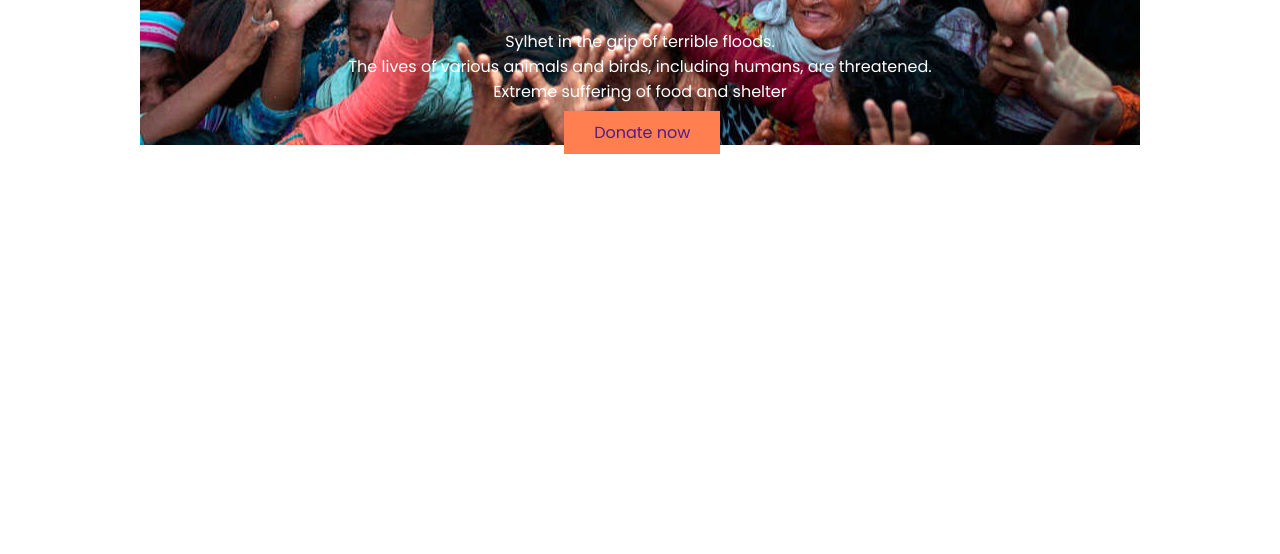
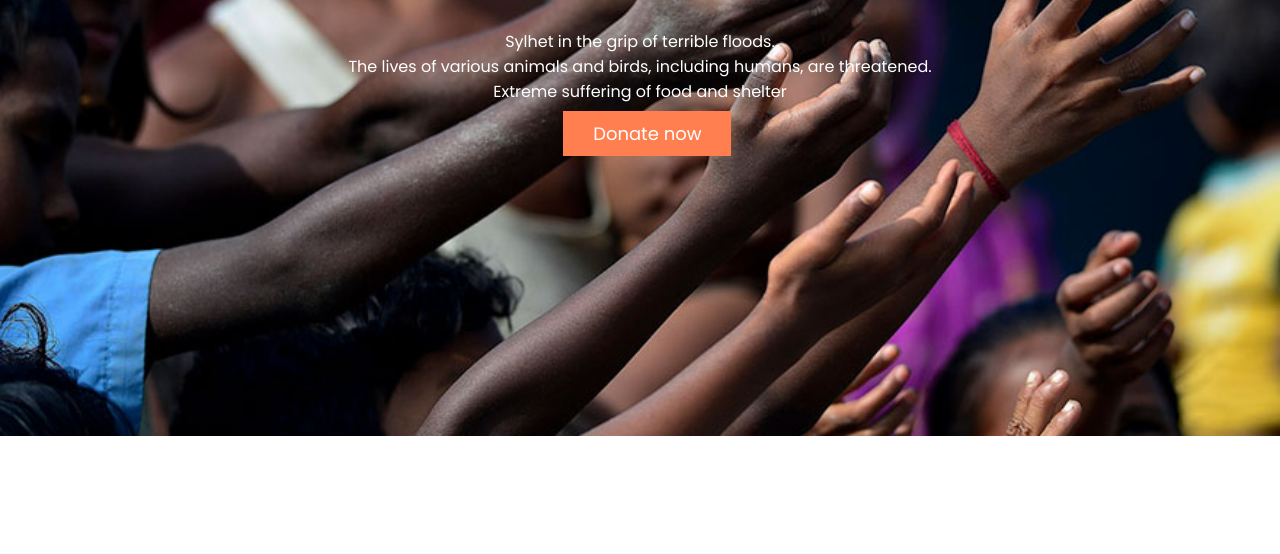
Before and after one commit to Shifat507/Donate-website, a plain HTML site: page index.html in a window 1280 px wide. Shown: the part 246-800 px from the top of the page. Drawn offline with Linux system fonts and the light colour scheme.

Commit message:
background-image

```diff
--- a/style.css
+++ b/style.css
@@ -1,6 +1,7 @@
 
 body{
     font-family: 'Poppins', sans-serif;
+    margin: 0;
 }
 .middle{
     text-align: center;
@@ -10,14 +11,18 @@ body{
     font-size: 50px;
 }
 .font-background{
-    background-image: url(images/donation6.jpg);
+    background-image: url(images/donation13.jpg);
     background-repeat: no-repeat;
-    background-position: center;
+    background-size: 100%;
+    width: 100%;
+    height: 80vh;
+
 }
 .donate-button{
     text-decoration: none;
     background-color: coral;
     padding: 10px 30px;
     margin-left: 44%;
-
+    color: white;
+    font-size: large;
 }
```
